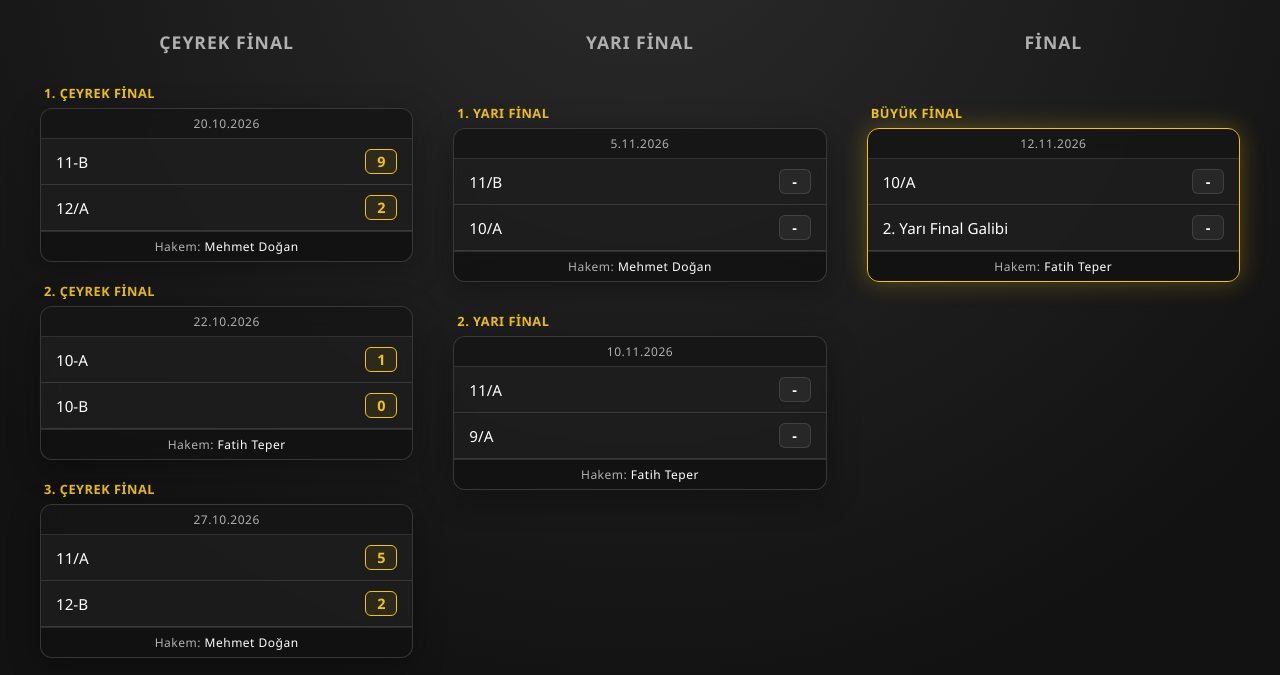
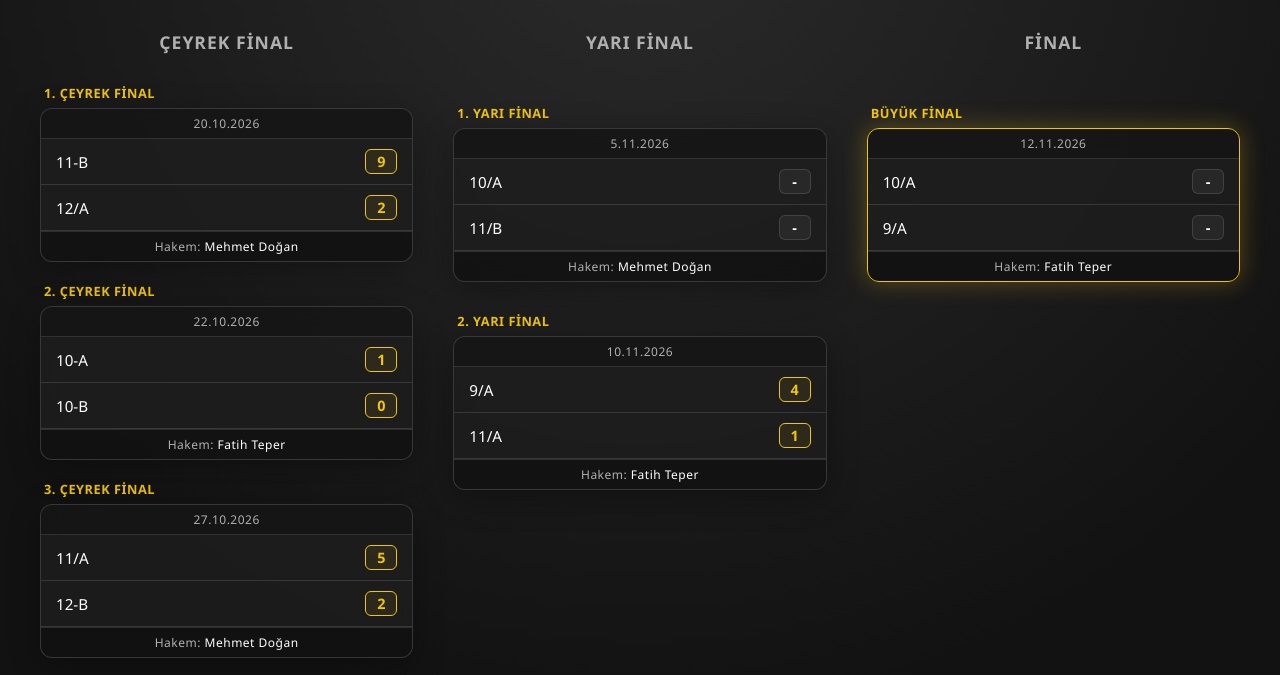
Before and after one commit to ilginfenlisesilig/ilginfenlisesilig.github.io, a plain HTML site: page index.html in a window 1280 px wide. Shown: the part 110-785 px from the top of the page. Drawn offline with Linux system fonts and the light colour scheme.

Commit message:
Update index.html

```diff
--- a/index.html
+++ b/index.html
@@ -189,9 +189,9 @@
             'QF2': { takim1: '10-A', takim2: '10-B', skor: '1-0', tarih: '22.10.2026', hakem: 'Fatih Teper' },
             'QF3': { takim1: '11/A', takim2: '12-B', skor: '5-2', tarih: '27.10.2026', hakem: 'Mehmet Doğan' },
             'QF4': { takim1: '9/A', takim2: '9/B', skor: '6-0', tarih: '03.11.2026', hakem: 'Mehmet Doğan' },
-            'SF1': { takim1: '11/B', takim2: '10/A', skor: '-', tarih: '5.11.2026', hakem: 'Mehmet Doğan' },
-            'SF2': { takim1: '11/A', takim2: '9/A', skor: '-', tarih: '10.11.2026', hakem: 'Fatih Teper' },
-            'FINAL': { takim1: '10/A', takim2: '2. Yarı Final Galibi', skor: '-', tarih: '12.11.2026', hakem: 'Fatih Teper' }
+            'SF1': { takim1: '10/A', takim2: '11/B', skor: '2-2 (4-2)', tarih: '5.11.2026', hakem: 'Mehmet Doğan' },
+            'SF2': { takim1: '9/A', takim2: '11/A', skor: '4-1', tarih: '10.11.2026', hakem: 'Fatih Teper' },
+            'FINAL': { takim1: '10/A', takim2: '9/A', skor: '-', tarih: '12.11.2026', hakem: 'Fatih Teper' }
         };
 
         function parseScore(skorStr, teamIndex) {
```
